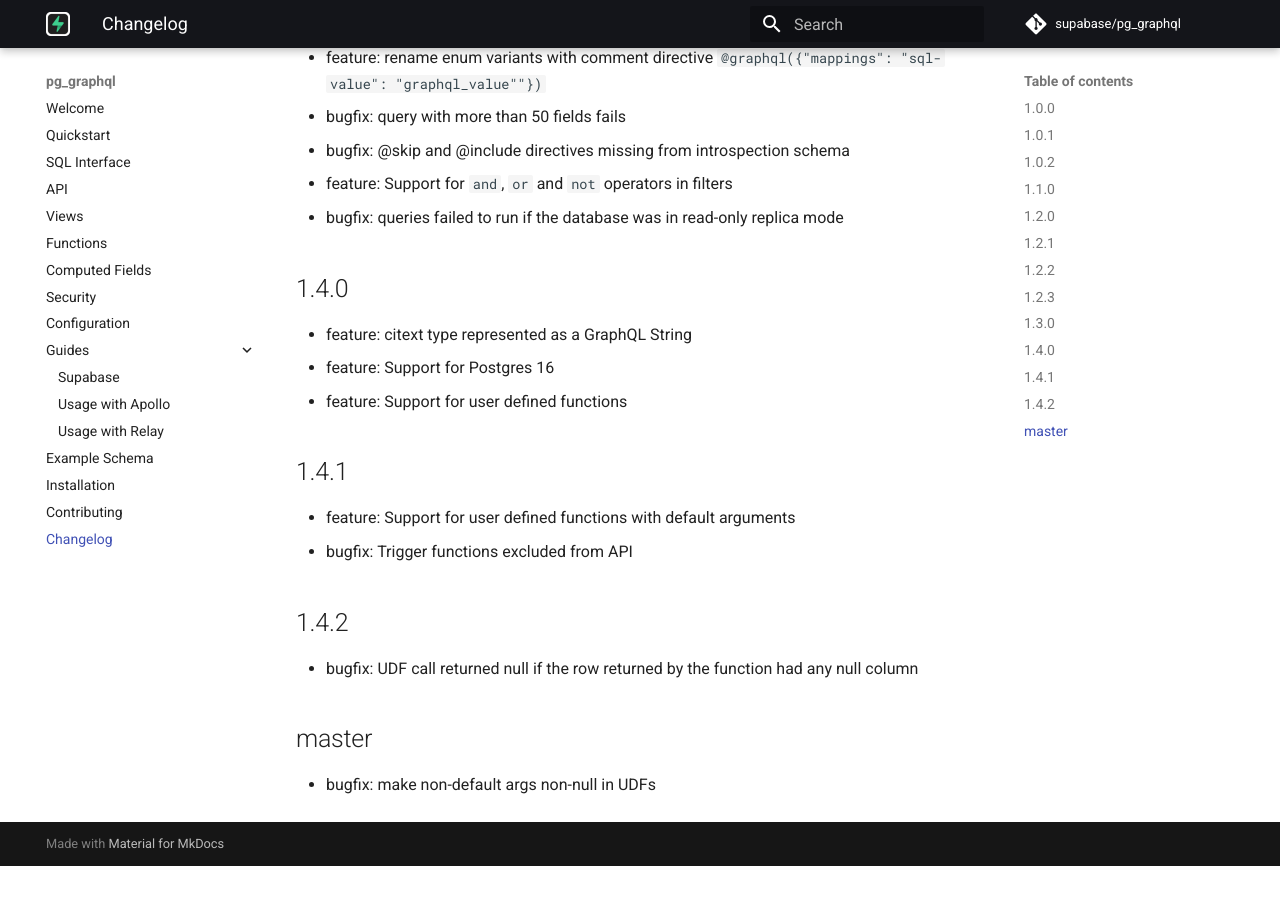
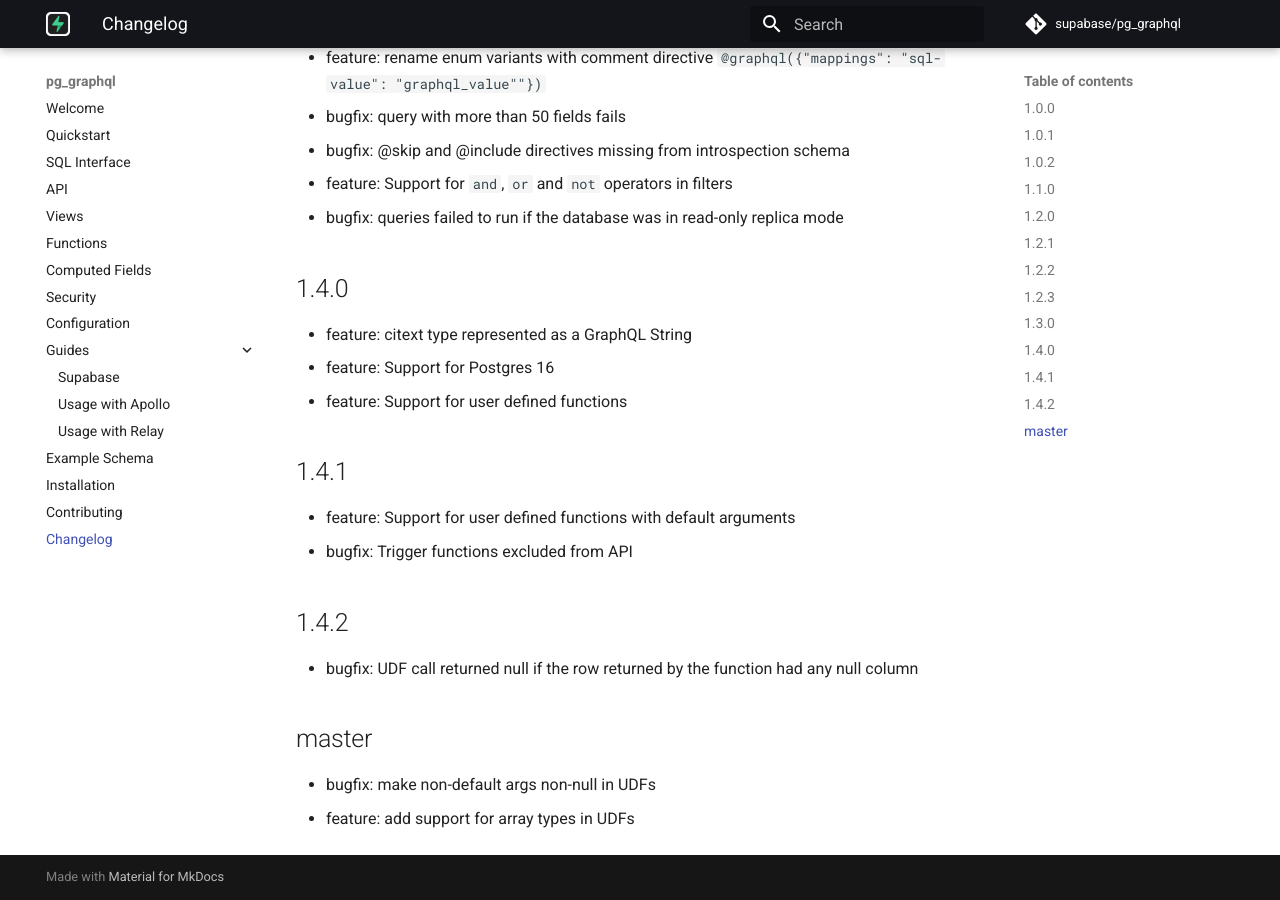
Before and after one commit to supabase/pg_graphql, an MkDocs documentation site: the page built from docs/changelog.md, in a window 1280 px wide and 900 px high, scrolled down 1555 px. Built offline with MkDocs 1.6.1 and Material for MkDocs 9.7.7, drawn with Linux system fonts in a browser that asks for light colours; comment, search, counter and statistics services are not loaded; before the commit the page ends 2421 px from its top, so only the background shows below that.

Commit message:
add array type support feature to changelog

```diff
--- a/docs/changelog.md
+++ b/docs/changelog.md
@@ -56,3 +56,4 @@
 
 ## master
 - bugfix: make non-default args non-null in UDFs
+- feature: add support for array types in UDFs
```
